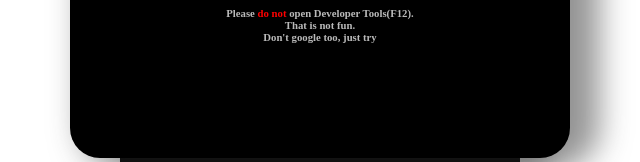
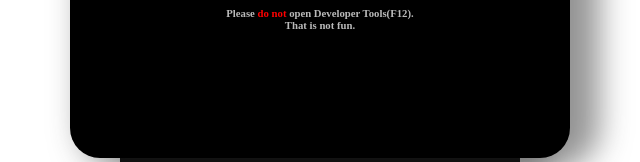
Before and after one commit to apple11361/wp2017, a plain HTML site: page index.html in a window 1280 px wide. Shown: the part 1506-1668 px from the top of the page, 320-960 px from the left. Drawn offline with nearby package versions, Linux system fonts and the light colour scheme.

Commit message:
delete a remark

```diff
--- a/index.html
+++ b/index.html
@@ -64,7 +64,6 @@
 						</div>
 						<h6>Please <span style="color: red;">do not</span> open Developer Tools(F12).</h6>
 						<h6>That is not fun.</h6>
-						<h6>Don't google too, just try</h6>
 					</div>
 					<div id="hint" onclick="change_login_page(this)">
 						<div id="magic_div">
```
